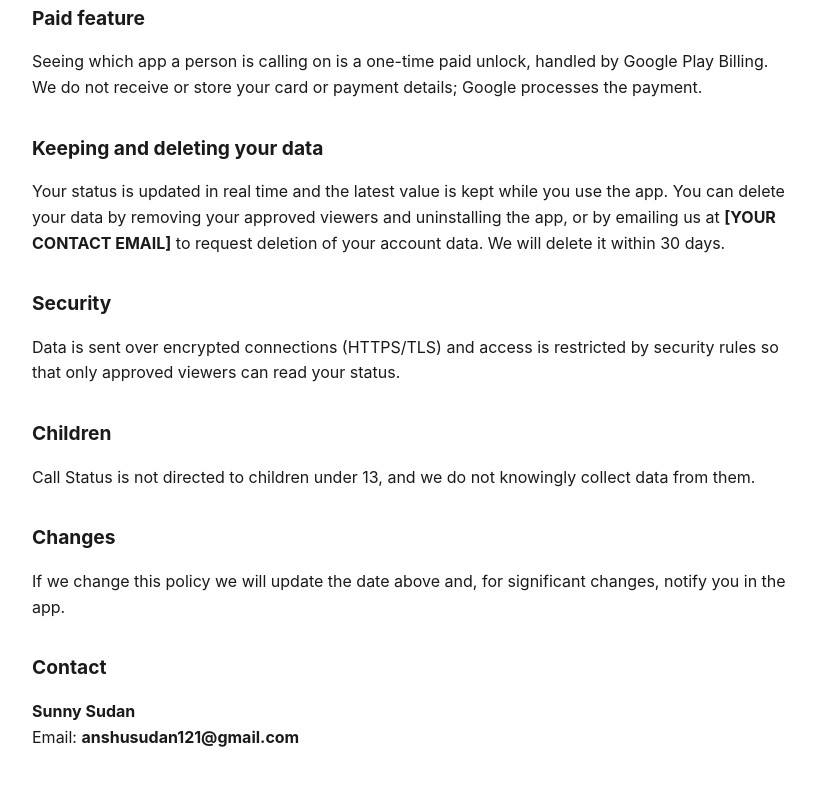
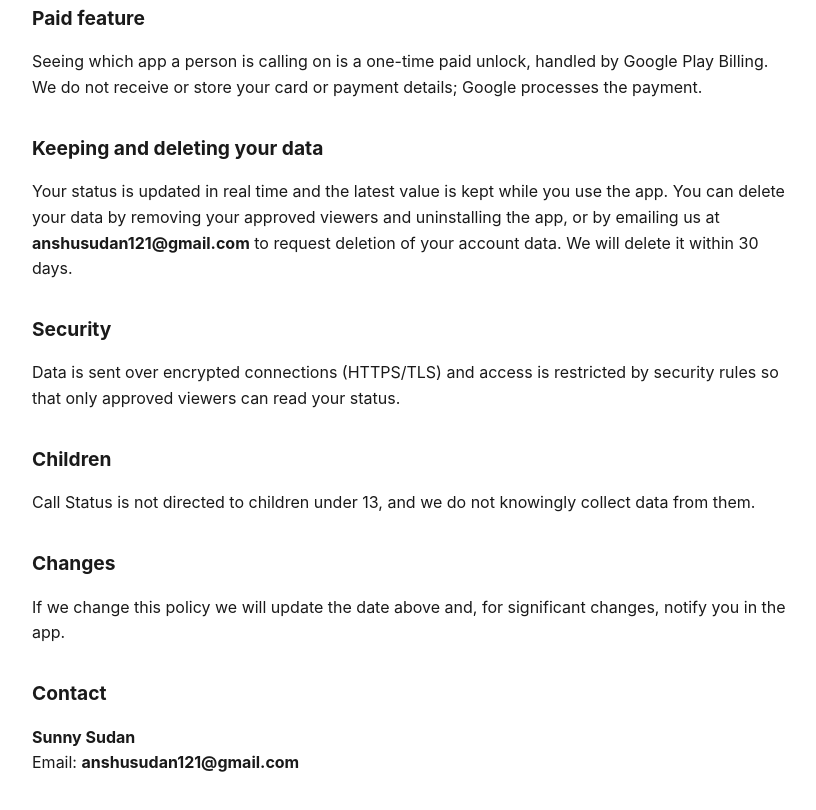
Before and after one commit to sunnysudann/callstatus-privacy, a plain HTML site: page index.html in a window 1280 px wide. Shown: the part 1204-2014 px from the top of the page, without its empty margins (228-1044 px from the left). Drawn offline with Linux system fonts and the light colour scheme.

Commit message:
Update index.html

```diff
--- a/index.html
+++ b/index.html
@@ -66,7 +66,7 @@ not receive or store your card or payment details; Google processes the payment.
 <h2>Keeping and deleting your data</h2>
 <p>Your status is updated in real time and the latest value is kept while you use the app. You can delete
 your data by removing your approved viewers and uninstalling the app, or by emailing us at
-<strong>[YOUR CONTACT EMAIL]</strong> to request deletion of your account data. We will delete it within 30
+<strong>anshusudan121@gmail.com</strong> to request deletion of your account data. We will delete it within 30
 days.</p>
 
 <h2>Security</h2>
```
